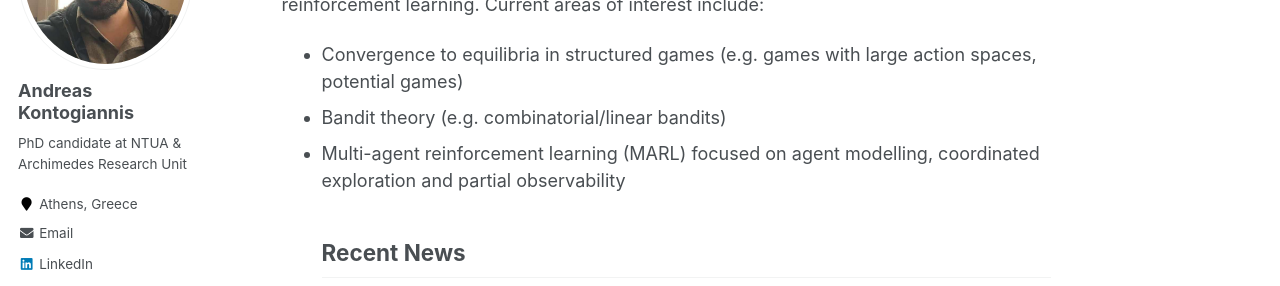
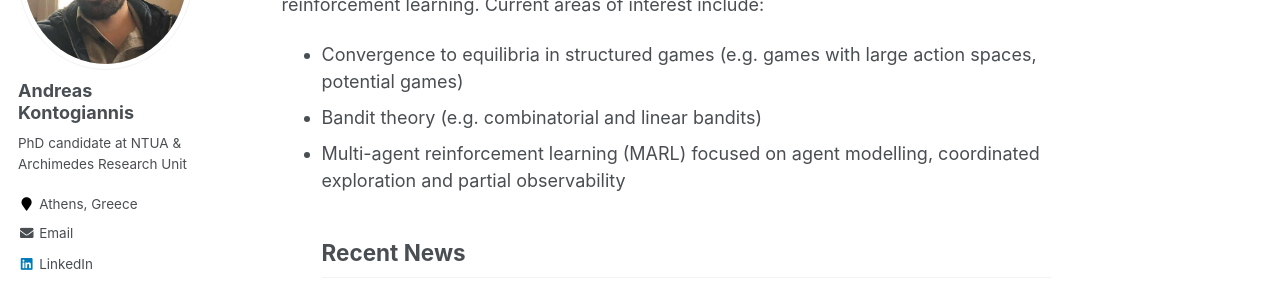
Before and after one commit to ddaedalus/ddaedalus.github.io, a Jekyll site: the page built from _pages/about.md, in a window 1280 px wide and 900 px high, scrolled down 577 px. Shown: the part 153-439 px from the top of the window. Built offline with Jekyll 4.4.1, drawn with Linux system fonts in a browser that asks for light colours.

Commit message:
Update about.md

```diff
--- a/_pages/about.md
+++ b/_pages/about.md
@@ -18,7 +18,7 @@ Here are my [Google Scholar](https://scholar.google.nl/citations?hl=en&user=nBFs
 
 In general, I am interested in the intersection of game theory, online learning and reinforcement learning. Current areas of interest include:
 * Convergence to equilibria in structured games (e.g. games with large action spaces, potential games)
-* Bandit theory (e.g. combinatorial/linear bandits)
+* Bandit theory (e.g. combinatorial and linear bandits)
 * Multi-agent reinforcement learning (MARL) focused on agent modelling, coordinated exploration and partial observability
 ## Recent News
 - 2024.12: One paper accepted at AAMAS 2025.
```
